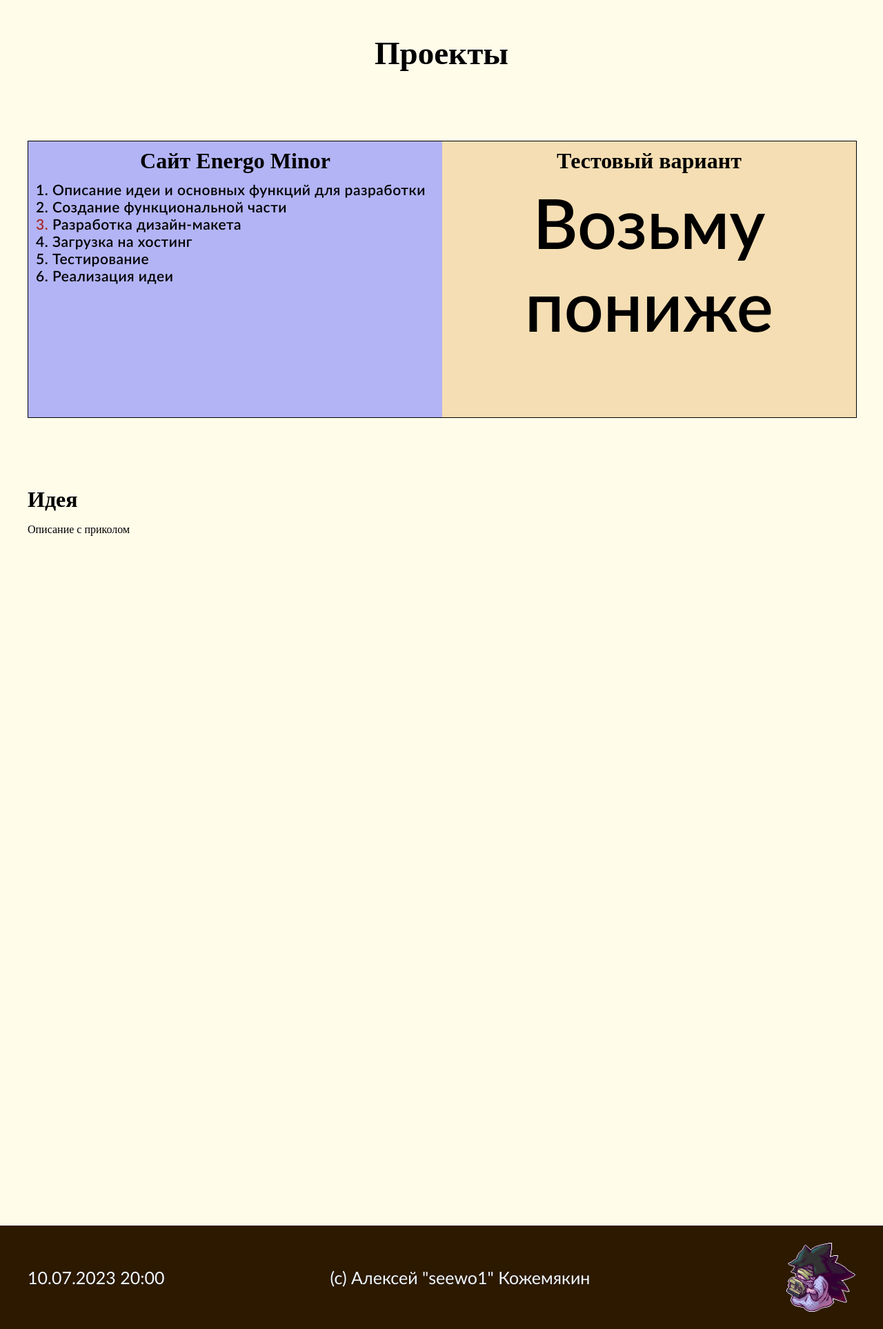
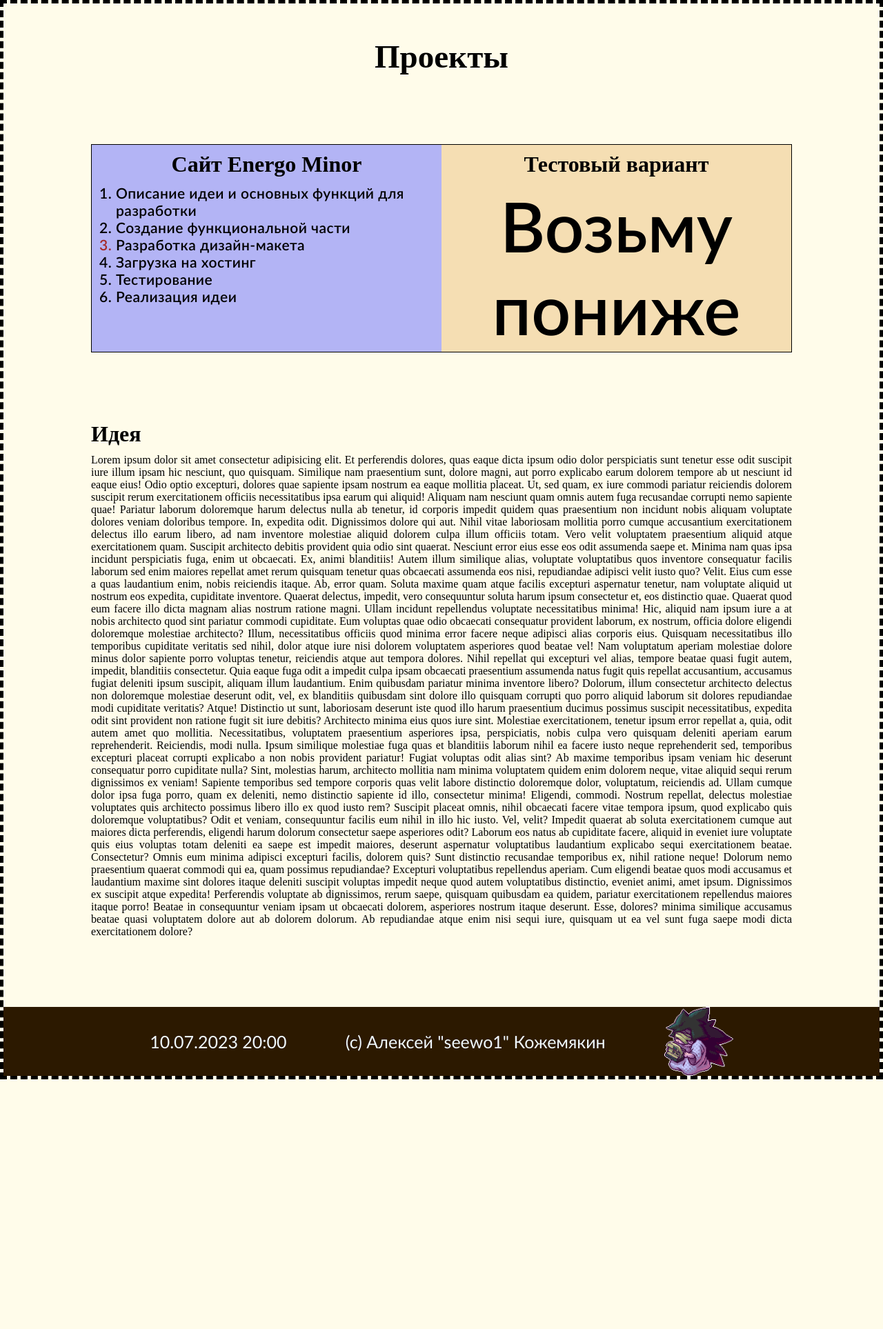
Before and after one commit to seewo1/1.github.io, a PHP site: page / in a window 1280 px wide. Shown: the whole page at 69% size. After the commit the page ends 1565 px from the top, so only its background shows below. Run offline with PHP 8.4, Linux system fonts and the light colour scheme; some web fonts are replaced.

Commit message:
width 100%

```diff
--- a/css/style.css
+++ b/css/style.css
@@ -1,11 +1,21 @@
+* {
+    margin: 0;
+    padding: 0;
+    box-sizing: border-box;
+}
+
 html {
+    height: 100%;
     scroll-behavior: smooth;
   }
 
 body {
+    width: 100%;
     background-color: rgb(255, 252, 234);
     margin: 0px;
     padding: 0px;
+    border: 5px dashed black;
+    overflow-x: hidden;
 }
 
 h1 {
@@ -38,27 +48,75 @@ p1 {
 
 .right-content {
     text-align: center;
-    height: 400px;
-    width: 700px;
+    height: 100%;
+    min-height: 300px;
+    width: 100%;
     background-color: wheat;
 }
 
 .left-content {
     text-align: center;
-    height: 400px;
-    width: 700px;
+    height: 100%;
+    min-height: 300px;
+    width: 100%;
     background-color: rgb(179, 180, 245);
 }
 
+.footer {
+    width: 100%;
+    padding: 0px;
+    margin: auto;
+    height: 100%;
+    max-height: 150px;
+    width: 100%;
+    background-color: #2c1900;
+    justify-content: center;
+}
+
+.main-footer {
+    display: flex;
+    width: 80%;
+    margin: auto;
+    justify-content: space-evenly;
+}
+
+.text-footer {
+    font-family: 'Lato', sans-serif;
+    font-weight: 400;
+    font-size: 25px;
+    font-style: normal;
+    padding: auto;
+    color: aliceblue;
+    align-items: center;
+    display: flex;
+}
+
+.date {
+    font-family: 'Lato', sans-serif;
+    font-weight: 400;
+    font-size: 25px;
+    font-style: normal;
+    padding: auto;
+    color: aliceblue;
+    align-items: center;
+    display: flex;
+}
+
+.main {
+    width: 100%;
+    margin: auto;
+    padding: 0px;
+    margin-bottom: 50px;
+}
+
 .content {
-    height: 100%;
-    width: 1200px;
+    min-width: 70%;
+    max-width: 80%;
     margin: auto;
     margin-top: 40px;
     border: solid 1px black;
     display: flex;
-    align-items: center;
-    justify-content: space-around;
+    justify-content: center;
 }
 
 ::selection {
@@ -98,55 +156,10 @@ a:hover {
     text-decoration-color: brown;
 }
 
-.footer {
-    display: flex;
-    height: 150px;
-    width: auto;
-    background-color: #2c1900;
-}
-
-.main {
-    width: 1200px;
-    padding: 0px;
+.idea {
+    width: 80%;
     margin: auto;
-    margin-bottom: 50px;
-}
-
-.text-footer {
-    font-family: 'Lato', sans-serif;
-    font-weight: 400;
-    font-size: 25px;
-    font-style: normal;
-    padding: auto;
-    color: aliceblue;
-    align-items: center;
-    display: flex;
-    margin-left: 20%;
-}
-
-.date {
-    font-family: 'Lato', sans-serif;
-    font-weight: 400;
-    font-size: 25px;
-    font-style: normal;
-    padding: auto;
-    color: aliceblue;
-    align-items: center;
-    display: flex;
-}
-
-.main-footer {
-    display: flex;
-    width: 1200px;
-    margin: auto;
-}
-
-.my-logo {
-    margin-left: auto;
-}
-
-.idea {
+    text-align: justify ;
     margin-top: 100px;
     margin-bottom: 100px;
-    margin-bottom: 1000px;
 }
--- a/index.html
+++ b/index.html
@@ -62,16 +62,37 @@
 
         <div class="idea" id="block_idea">
             <h1>Идея</h1>
-            <p>Описание с приколом</p>
+            <p>Lorem ipsum dolor sit amet consectetur adipisicing elit. Et perferendis dolores, quas eaque dicta ipsum odio dolor perspiciatis sunt tenetur esse odit suscipit iure illum ipsam hic nesciunt, quo quisquam.
+            Similique nam praesentium sunt, dolore magni, aut porro explicabo earum dolorem tempore ab ut nesciunt id eaque eius! Odio optio excepturi, dolores quae sapiente ipsam nostrum ea eaque mollitia placeat.
+            Ut, sed quam, ex iure commodi pariatur reiciendis dolorem suscipit rerum exercitationem officiis necessitatibus ipsa earum qui aliquid! Aliquam nam nesciunt quam omnis autem fuga recusandae corrupti nemo sapiente quae!
+            Pariatur laborum doloremque harum delectus nulla ab tenetur, id corporis impedit quidem quas praesentium non incidunt nobis aliquam voluptate dolores veniam doloribus tempore. In, expedita odit. Dignissimos dolore qui aut.
+            Nihil vitae laboriosam mollitia porro cumque accusantium exercitationem delectus illo earum libero, ad nam inventore molestiae aliquid dolorem culpa illum officiis totam. Vero velit voluptatem praesentium aliquid atque exercitationem quam.
+            Suscipit architecto debitis provident quia odio sint quaerat. Nesciunt error eius esse eos odit assumenda saepe et. Minima nam quas ipsa incidunt perspiciatis fuga, enim ut obcaecati. Ex, animi blanditiis!
+            Autem illum similique alias, voluptate voluptatibus quos inventore consequatur facilis laborum sed enim maiores repellat amet rerum quisquam tenetur quas obcaecati assumenda eos nisi, repudiandae adipisci velit iusto quo? Velit.
+            Eius cum esse a quas laudantium enim, nobis reiciendis itaque. Ab, error quam. Soluta maxime quam atque facilis excepturi aspernatur tenetur, nam voluptate aliquid ut nostrum eos expedita, cupiditate inventore.
+            Quaerat delectus, impedit, vero consequuntur soluta harum ipsum consectetur et, eos distinctio quae. Quaerat quod eum facere illo dicta magnam alias nostrum ratione magni. Ullam incidunt repellendus voluptate necessitatibus minima!
+            Hic, aliquid nam ipsum iure a at nobis architecto quod sint pariatur commodi cupiditate. Eum voluptas quae odio obcaecati consequatur provident laborum, ex nostrum, officia dolore eligendi doloremque molestiae architecto?
+            Illum, necessitatibus officiis quod minima error facere neque adipisci alias corporis eius. Quisquam necessitatibus illo temporibus cupiditate veritatis sed nihil, dolor atque iure nisi dolorem voluptatem asperiores quod beatae vel!
+            Nam voluptatum aperiam molestiae dolore minus dolor sapiente porro voluptas tenetur, reiciendis atque aut tempora dolores. Nihil repellat qui excepturi vel alias, tempore beatae quasi fugit autem, impedit, blanditiis consectetur.
+            Quia eaque fuga odit a impedit culpa ipsam obcaecati praesentium assumenda natus fugit quis repellat accusantium, accusamus fugiat deleniti ipsum suscipit, aliquam illum laudantium. Enim quibusdam pariatur minima inventore libero?
+            Dolorum, illum consectetur architecto delectus non doloremque molestiae deserunt odit, vel, ex blanditiis quibusdam sint dolore illo quisquam corrupti quo porro aliquid laborum sit dolores repudiandae modi cupiditate veritatis? Atque!
+            Distinctio ut sunt, laboriosam deserunt iste quod illo harum praesentium ducimus possimus suscipit necessitatibus, expedita odit sint provident non ratione fugit sit iure debitis? Architecto minima eius quos iure sint.
+            Molestiae exercitationem, tenetur ipsum error repellat a, quia, odit autem amet quo mollitia. Necessitatibus, voluptatem praesentium asperiores ipsa, perspiciatis, nobis culpa vero quisquam deleniti aperiam earum reprehenderit. Reiciendis, modi nulla.
+            Ipsum similique molestiae fuga quas et blanditiis laborum nihil ea facere iusto neque reprehenderit sed, temporibus excepturi placeat corrupti explicabo a non nobis provident pariatur! Fugiat voluptas odit alias sint?
+            Ab maxime temporibus ipsam veniam hic deserunt consequatur porro cupiditate nulla? Sint, molestias harum, architecto mollitia nam minima voluptatem quidem enim dolorem neque, vitae aliquid sequi rerum dignissimos ex veniam!
+            Sapiente temporibus sed tempore corporis quas velit labore distinctio doloremque dolor, voluptatum, reiciendis ad. Ullam cumque dolor ipsa fuga porro, quam ex deleniti, nemo distinctio sapiente id illo, consectetur minima!
+            Eligendi, commodi. Nostrum repellat, delectus molestiae voluptates quis architecto possimus libero illo ex quod iusto rem? Suscipit placeat omnis, nihil obcaecati facere vitae tempora ipsum, quod explicabo quis doloremque voluptatibus?
+            Odit et veniam, consequuntur facilis eum nihil in illo hic iusto. Vel, velit? Impedit quaerat ab soluta exercitationem cumque aut maiores dicta perferendis, eligendi harum dolorum consectetur saepe asperiores odit?
+            Laborum eos natus ab cupiditate facere, aliquid in eveniet iure voluptate quis eius voluptas totam deleniti ea saepe est impedit maiores, deserunt aspernatur voluptatibus laudantium explicabo sequi exercitationem beatae. Consectetur?
+            Omnis eum minima adipisci excepturi facilis, dolorem quis? Sunt distinctio recusandae temporibus ex, nihil ratione neque! Dolorum nemo praesentium quaerat commodi qui ea, quam possimus repudiandae? Excepturi voluptatibus repellendus aperiam.
+            Cum eligendi beatae quos modi accusamus et laudantium maxime sint dolores itaque deleniti suscipit voluptas impedit neque quod autem voluptatibus distinctio, eveniet animi, amet ipsum. Dignissimos ex suscipit atque expedita!
+            Perferendis voluptate ab dignissimos, rerum saepe, quisquam quibusdam ea quidem, pariatur exercitationem repellendus maiores itaque porro! Beatae in consequuntur veniam ipsam ut obcaecati dolorem, asperiores nostrum itaque deserunt. Esse, dolores?
+             minima similique accusamus beatae quasi voluptatem dolore aut ab dolorem dolorum. Ab repudiandae atque enim nisi sequi iure, quisquam ut ea vel sunt fuga saepe modi dicta exercitationem dolore?</p>
         </div>
     </main>
 
+    <footer class="footer">
 
-
-
-
-
-    <footer class="footer">
         <div class="main-footer">
             <div class="date" id="current_date"></div>
             <div class="text-footer">
```
